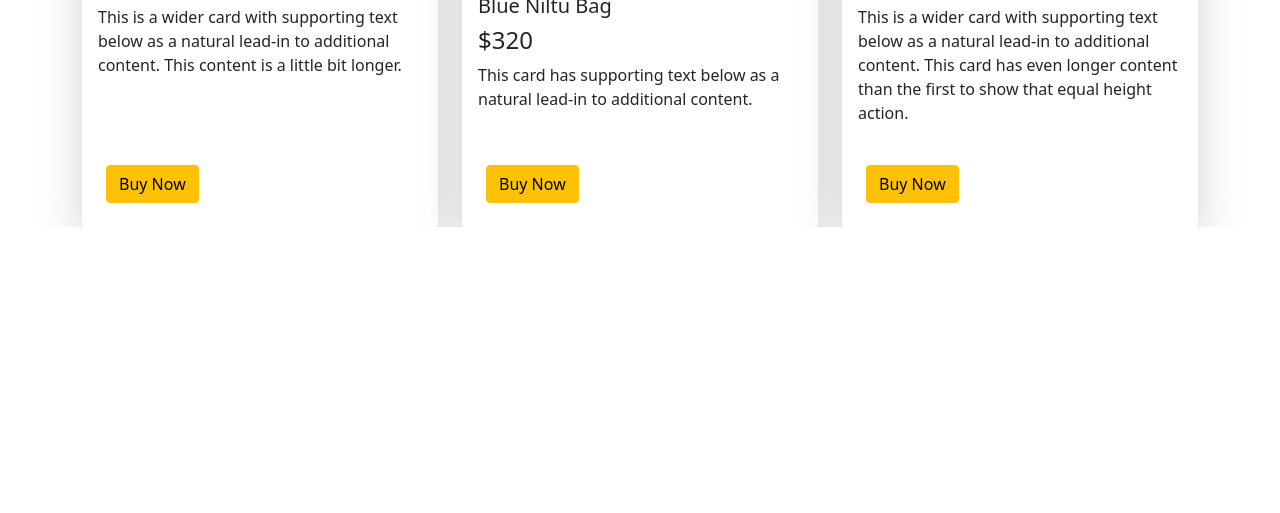
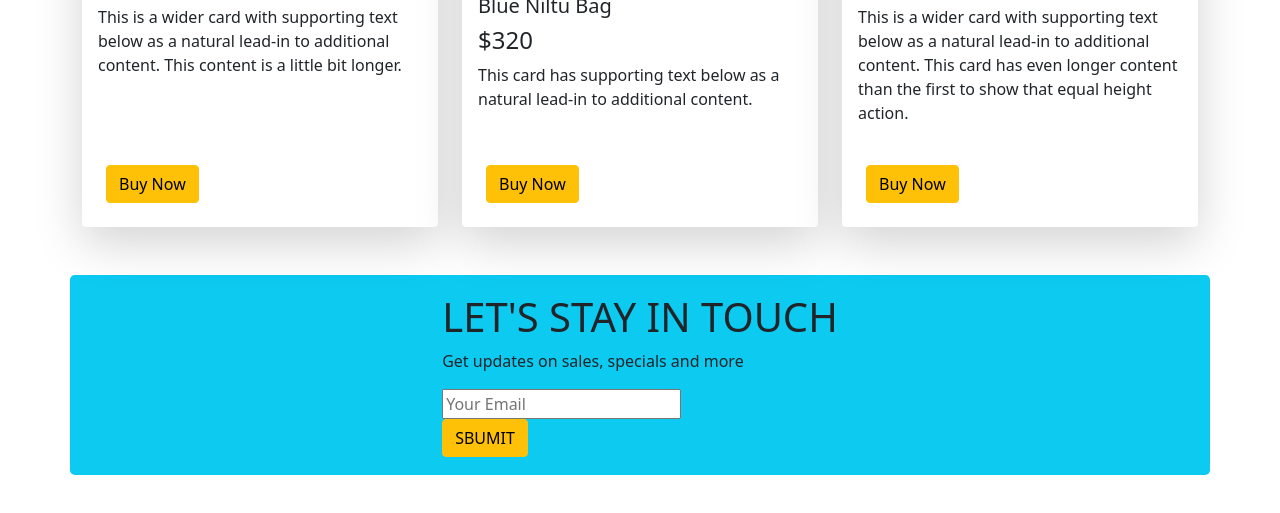
Before and after one commit to rinanasir/panda-commerce-bootstrap, a plain HTML site: page index.html in a window 1280 px wide. Shown: the part 1861-2374 px from the top of the page. Before the commit the page ends 2088 px from the top, so only its background shows below. Drawn offline with nearby package versions, Linux system fonts and the light colour scheme.

Commit message:
added subscribe

```diff
--- a/index.html
+++ b/index.html
@@ -181,7 +181,7 @@
             </div>
         </section>
         <!-- Backpack -->
-        <section class="container">
+        <section class="container my-5">
             <h2>Backpack</h2>
             <div class="row row-cols-1 row-cols-md-2 row-cols-lg-3 g-4">
                 <div class="col">
@@ -229,6 +229,17 @@
                 </div>
             </div>
         </section>
+        <!-- Subscribe -->
+        <section style="height: 200px;"
+            class="container bg-info d-flex justify-content-center align-items-center rounded-3 my-5">
+            <div>
+                <h1>LET'S STAY IN TOUCH</h1>
+                <p>Get updates on sales, specials and more</p>
+                <input type="text" placeholder="Your Email">
+                <br>
+                <button class="btn btn-warning">SBUMIT</button>
+            </div>
+        </section>
     </main>
     <footer>
 
```
